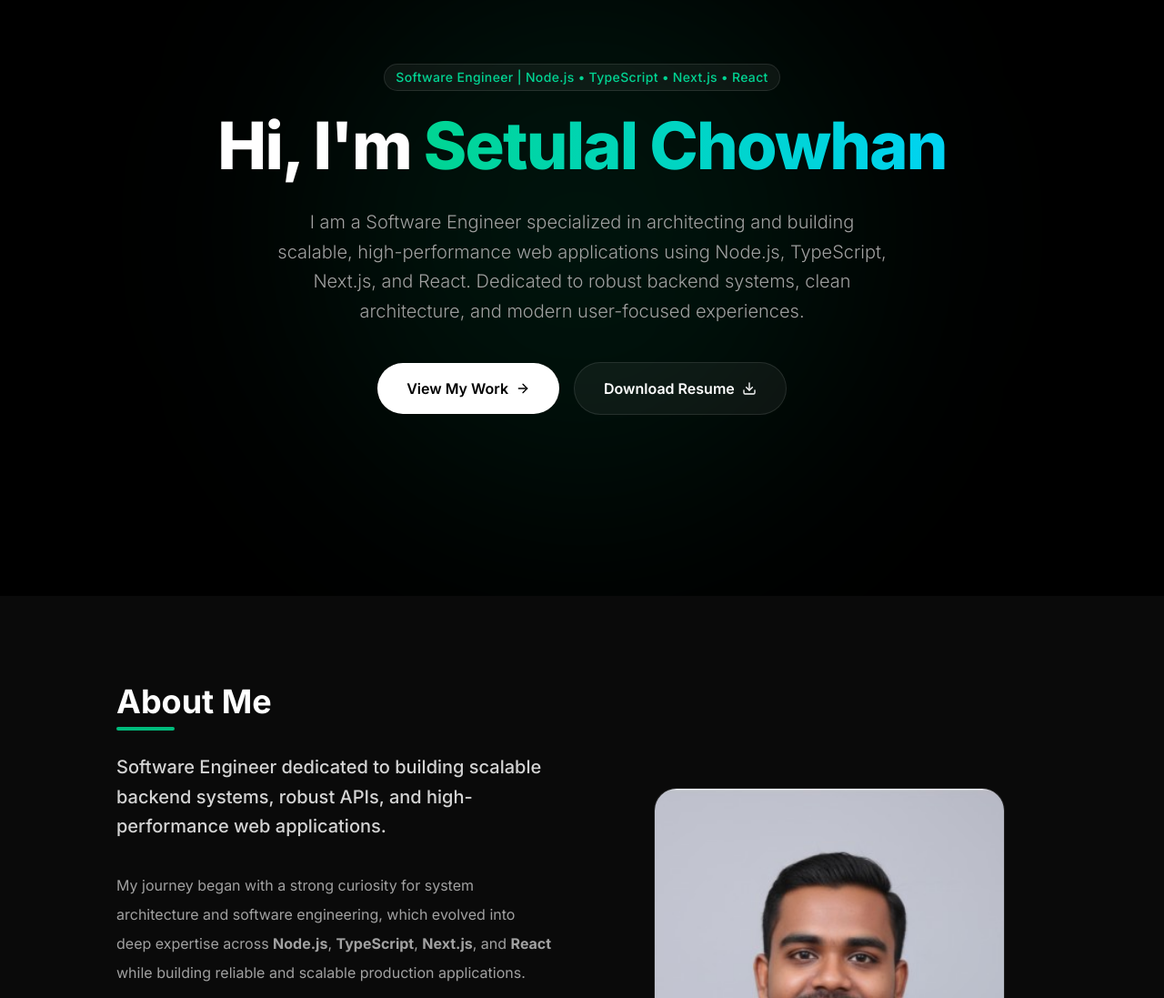
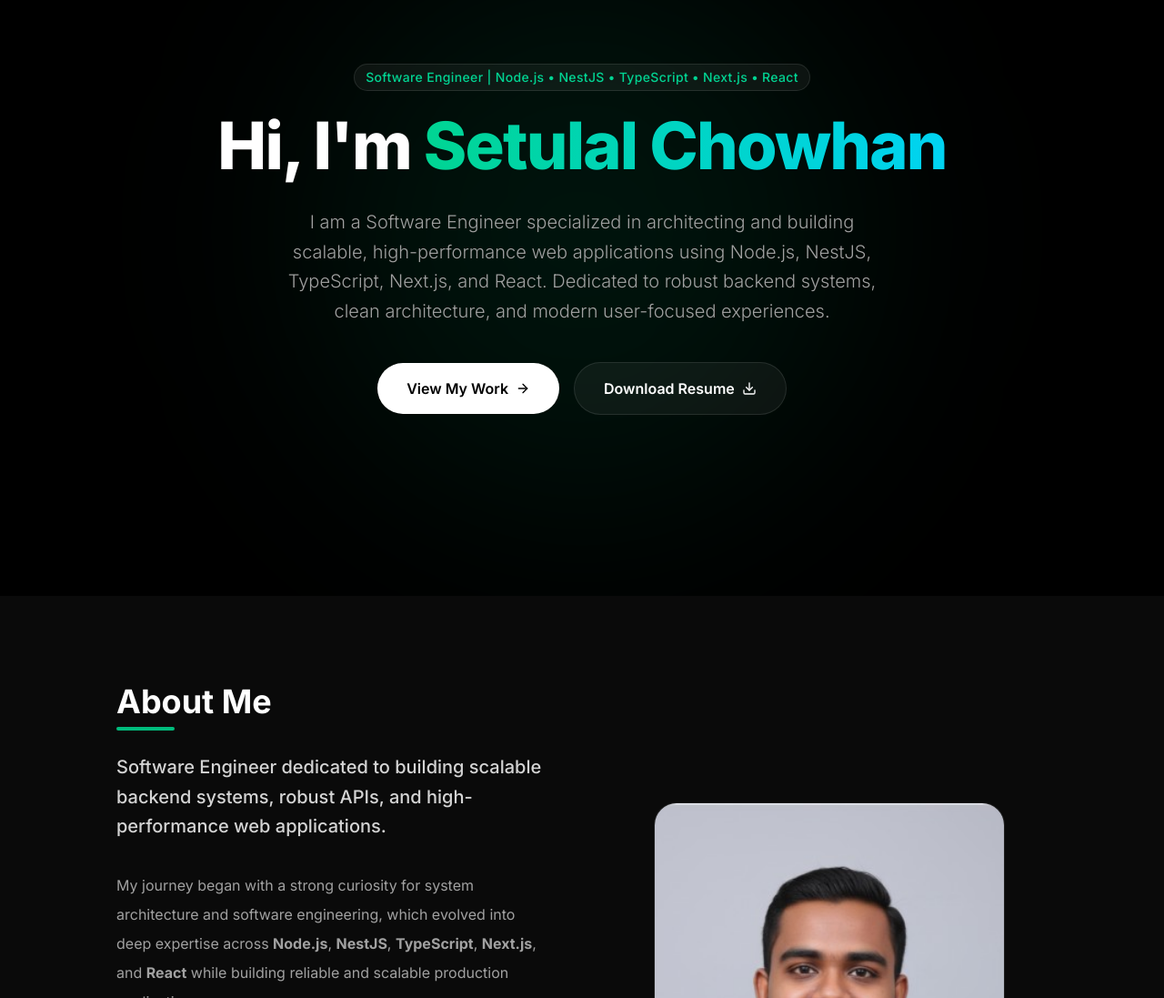
Before and after one commit to SetuLalChowhan/SetuLal, a React (Vite) app: page / in a window 1280 px wide. Shown: the part 145-1242 px from the top of the page at 91% size. Built offline with nearby package versions, Linux system fonts and the light colour scheme; no server answers.

Commit message:
feat: add Hero, Skills, About, and Experience portfolio components

```diff
--- a/src/components/portfolio/AboutSection.jsx
+++ b/src/components/portfolio/AboutSection.jsx
@@ -26,7 +26,7 @@ const AboutSection = () => {
             <p>
               My journey began with a strong curiosity for system architecture
               and software engineering, which evolved into deep expertise across{" "}
-              <strong>Node.js</strong>, <strong>TypeScript</strong>,{" "}
+              <strong>Node.js</strong>, <strong>NestJS</strong>, <strong>TypeScript</strong>,{" "}
               <strong>Next.js</strong>, and <strong>React</strong> while
               building reliable and scalable production applications.
             </p>
--- a/src/components/portfolio/ExperienceSection.jsx
+++ b/src/components/portfolio/ExperienceSection.jsx
@@ -20,6 +20,7 @@ const experiences = [
     ],
     technologies: [
       "Node.js",
+      "NestJS",
       "TypeScript",
       "Next.js",
       "React",
--- a/src/components/portfolio/HeroSection.jsx
+++ b/src/components/portfolio/HeroSection.jsx
@@ -15,7 +15,7 @@ const HeroSection = () => {
           transition={{ duration: 0.5 }}
         >
           <span className="inline-block py-1 px-3 rounded-full bg-white/5 border border-white/10 text-emerald-400 text-sm font-medium tracking-wide mb-6">
-            Software Engineer | Node.js • TypeScript • Next.js • React
+            Software Engineer | Node.js • NestJS • TypeScript • Next.js • React
           </span>
         </motion.div>
 
@@ -38,7 +38,7 @@ const HeroSection = () => {
           transition={{ duration: 0.5, delay: 0.2 }}
         >
           I am a Software Engineer specialized in architecting and building scalable,
-          high-performance web applications using Node.js, TypeScript, Next.js, and React.
+          high-performance web applications using Node.js, NestJS, TypeScript, Next.js, and React.
           Dedicated to robust backend systems, clean architecture, and modern user-focused experiences.
         </motion.p>
 
--- a/src/components/portfolio/SkillsSection.jsx
+++ b/src/components/portfolio/SkillsSection.jsx
@@ -3,6 +3,7 @@ import { motion } from "motion/react";
 
 const skills = [
   { name: "Node.js", category: "Backend" },
+  { name: "NestJS", category: "Backend" },
   { name: "TypeScript", category: "Full Stack" },
   { name: "Next.js", category: "Full Stack" },
   { name: "React.js", category: "Frontend" },
```
